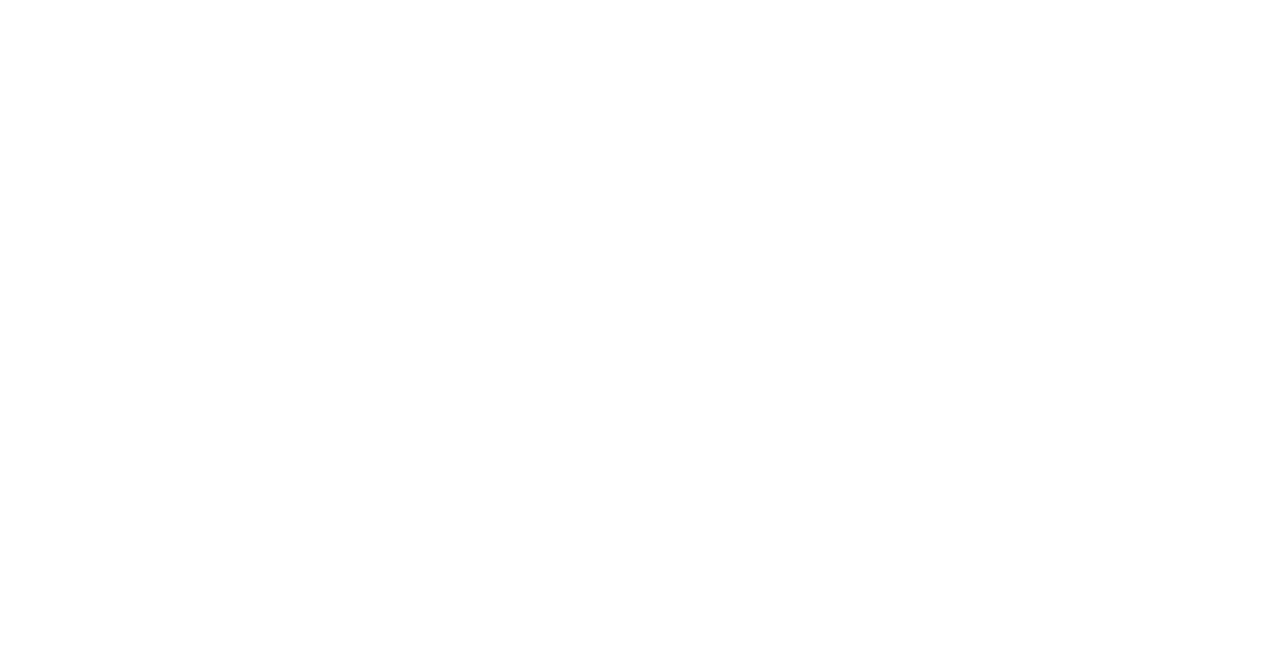
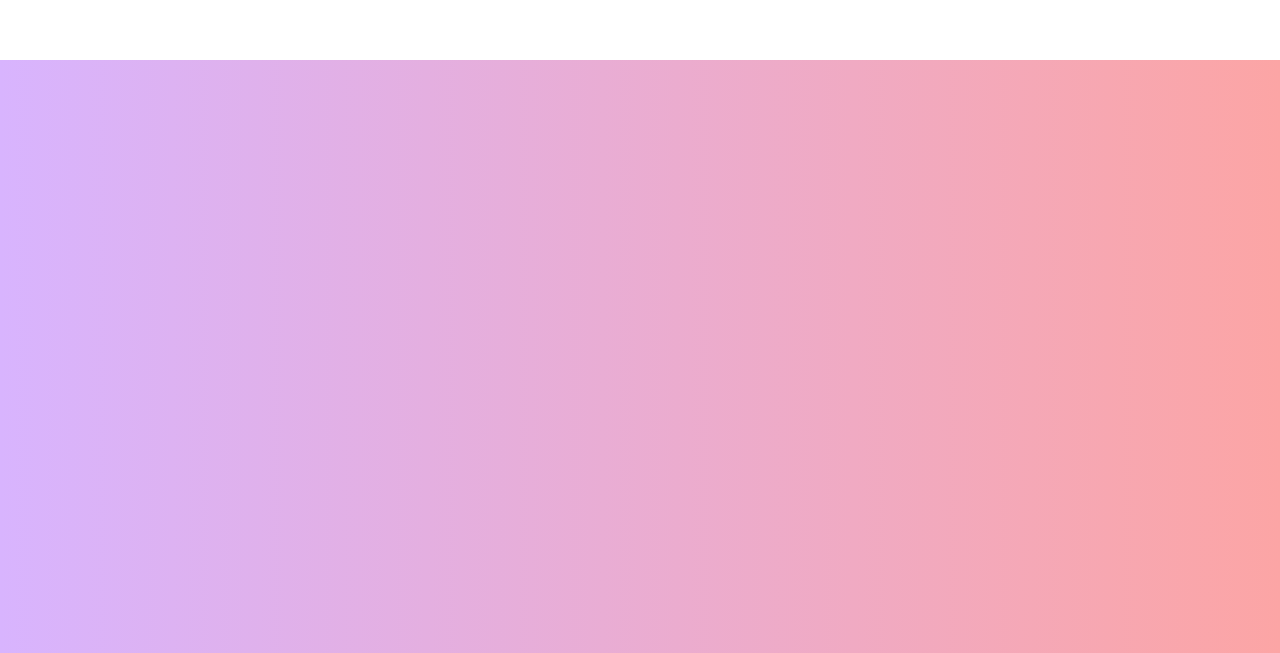
Before and after one commit to RahulSingh-64bit/my-portfolio, a Next.js app: page /portfolio in a window 1280 px wide. Before the commit this address had no page. Shown: the part 644-1297 px from the top of the page. Before the commit the page ends 800 px from the top, so only its background shows below. Built offline with nearby package versions, Linux system fonts and the light colour scheme.

Commit message:
added PortfolioPage

```diff
--- /dev/null
+++ b/src/app/portfolio/page.jsx
@@ -0,0 +1,119 @@
+"use client";
+import { motion, useScroll, useTransform } from "framer-motion";
+import Image from "next/image";
+import Link from "next/link";
+import { useRef } from "react";
+
+const items = [
+  {
+    id: 1,
+    color: "from-red-300 to-blue-300",
+    title: "React Commerce",
+    desc: "Lorem ipsum dolor sit amet consectetur adipisicing elit. Dolores ab id ad nesciunt quo aut corporis modi? Voluptate, quos sunt dolorum facilis, id eum sequi placeat accusantium saepe eos laborum.",
+    img: "https://images.pexels.com/photos/18073372/pexels-photo-18073372/free-photo-of-young-man-sitting-in-a-car-on-a-night-street.jpeg?auto=compress&cs=tinysrgb&w=1600&lazy=load",
+    link: "https://lama.dev",
+  },
+  {
+    id: 2,
+    color: "from-blue-300 to-violet-300",
+    title: "Next.js Medium Blog",
+    desc: "Lorem ipsum dolor sit amet consectetur adipisicing elit. Dolores ab id ad nesciunt quo aut corporis modi? Voluptate, quos sunt dolorum facilis, id eum sequi placeat accusantium saepe eos laborum.",
+    img: "https://images.pexels.com/photos/18023772/pexels-photo-18023772/free-photo-of-close-up-of-a-person-holding-a-wristwatch.jpeg?auto=compress&cs=tinysrgb&w=1600&lazy=load",
+    link: "https://lama.dev",
+  },
+  {
+    id: 3,
+    color: "from-violet-300 to-purple-300",
+    title: "Vanilla Book App",
+    desc: "Lorem ipsum dolor sit amet consectetur adipisicing elit. Dolores ab id ad nesciunt quo aut corporis modi? Voluptate, quos sunt dolorum facilis, id eum sequi placeat accusantium saepe eos laborum.",
+    img: "https://images.pexels.com/photos/6894528/pexels-photo-6894528.jpeg?auto=compress&cs=tinysrgb&w=1600&lazy=load",
+    link: "https://lama.dev",
+  },
+  {
+    id: 4,
+    color: "from-purple-300 to-red-300",
+    title: "Spotify Music App",
+    desc: "Lorem ipsum dolor sit amet consectetur adipisicing elit. Dolores ab id ad nesciunt quo aut corporis modi? Voluptate, quos sunt dolorum facilis, id eum sequi placeat accusantium saepe eos laborum.",
+    img: "https://images.pexels.com/photos/18540208/pexels-photo-18540208/free-photo-of-wood-landscape-water-hill.jpeg?auto=compress&cs=tinysrgb&w=1260&h=750&dpr=2",
+    link: "https://lama.dev",
+  },
+];
+
+const PortfolioPage = () => {
+  const ref = useRef();
+
+  const { scrollYProgress } = useScroll({ target: ref });
+  const x = useTransform(scrollYProgress, [0, 1], ["0%", "-80%"]);
+
+  return (
+    <motion.div
+      className="h-full"
+      initial={{ y: "-200vh" }}
+      animate={{ y: "0%" }}
+      transition={{ duration: 1 }}
+    >
+      <div className="h-[600vh] relative" ref={ref}>
+        <div className="w-screen h-[calc(100vh-6rem)] flex items-center justify-center text-8xl text-center">
+          My Works
+        </div>
+        <div className="sticky top-0 flex h-screen gap-4 items-center overflow-hidden">
+          <motion.div style={{ x }} className="flex">
+            <div className="h-screen w-screen flex items-center justify-center bg-gradient-to-r from-purple-300 to-red-300" />
+            {items.map((item) => (
+              <div
+                className={`h-screen w-screen flex items-center justify-center bg-gradient-to-r ${item.color}`}
+                key={item.id}
+              >
+                <div className="flex flex-col gap-8 text-white">
+                  <h1 className="text-xl font-bold md:text-4xl lg:text-6xl xl:text-8xl">
+                    {item.title}
+                  </h1>
+                  <div className="relative w-80 h-56 md:w-96 md:h-64 lg:w-[500px] lg:h-[350px] xl:w-[600px] xl:h-[420px]">
+                    <Image src={item.img} alt="" fill />
+                  </div>
+                  <p className="w-80 md:w96 lg:w-[500px] lg:text-lg xl:w-[600px]">
+                    {item.desc}
+                  </p>
+                  <Link href={item.link} className="flex justify-end">
+                    <button className="p-2 text-sm md:p-4 md:text-md lg:p-8 lg:text-lg bg-white text-gray-600 font-semibold m-4 rounded">See Demo</button>
+                  </Link>
+                </div>
+              </div>
+            ))}
+          </motion.div>
+        </div>
+      </div>
+      <div className="w-screen h-screen flex flex-col gap-16 items-center justify-center text-center">
+        <h1 className="text-8xl">Do you have a project?</h1>
+        <div className="relative">
+          <motion.svg
+            animate={{ rotate: 360 }}
+            transition={{ duration: 8, ease: "linear", repeat: Infinity }}
+            viewBox="0 0 300 300"
+            className="w-64 h-64 md:w-[500px] md:h-[500px] "
+          >
+            <defs>
+              <path
+                id="circlePath"
+                d="M 150, 150 m -60, 0 a 60,60 0 0,1 120,0 a 60,60 0 0,1 -120,0 "
+              />
+            </defs>
+            <text fill="#000">
+              <textPath xlinkHref="#circlePath" className="text-xl">
+                Front-end Developer and UI Designer
+              </textPath>
+            </text>
+          </motion.svg>
+          <Link
+            href="/contact"
+            className="w-16 h-16 md:w-28 md:h-28 absolute top-0 left-0 right-0 bottom-0 m-auto bg-black text-white rounded-full flex items-center justify-center"
+          >
+            Hire Me
+          </Link>
+        </div>
+      </div>
+    </motion.div>
+  );
+};
+
+export default PortfolioPage;
```
